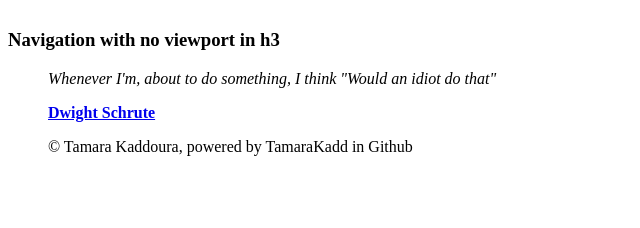
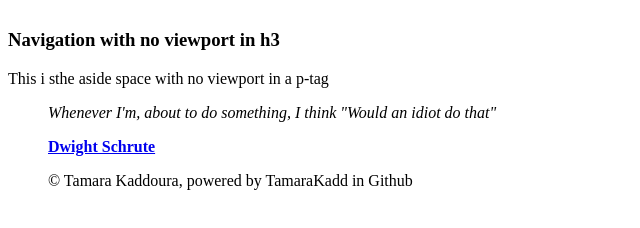
Before and after one commit to TamaraKadd/HTML.github.io, a plain HTML site: page index.html in a window 1280 px wide. Shown: the part 146-374 px from the top of the page, without its empty margins (0-640 px from the left). Drawn offline with Linux system fonts and the light colour scheme.

Commit message:
Update index.html

```diff
--- a/index.html
+++ b/index.html
@@ -9,17 +9,22 @@
   <meta name="keywords" content="Learning, Tag, HTML, Layout" >
   <meta name="viewport" content="width=device-width, initial-scale=1.0">
 
-  <style>div {border: thin line dotted;} </style>
+  <style> div {border: thin line dotted;} </style>
 
   </head>
 
   <body>
 
-<div><header><h1 style="font-size:5.5vw;">Header title</h1></header></div>
+<div><header><h1 style="font-size:5.5vw">Header title</h1></header></div>
 
 <div><h3><nav>Navigation with no viewport in h3</nav></h3></div>
 
+<div>
 <aside></aside>
+<p>This i sthe aside space with no viewport in a p-tag<p>
+</div>
+
+
 <section>
   <article></article>
 </section>
```
